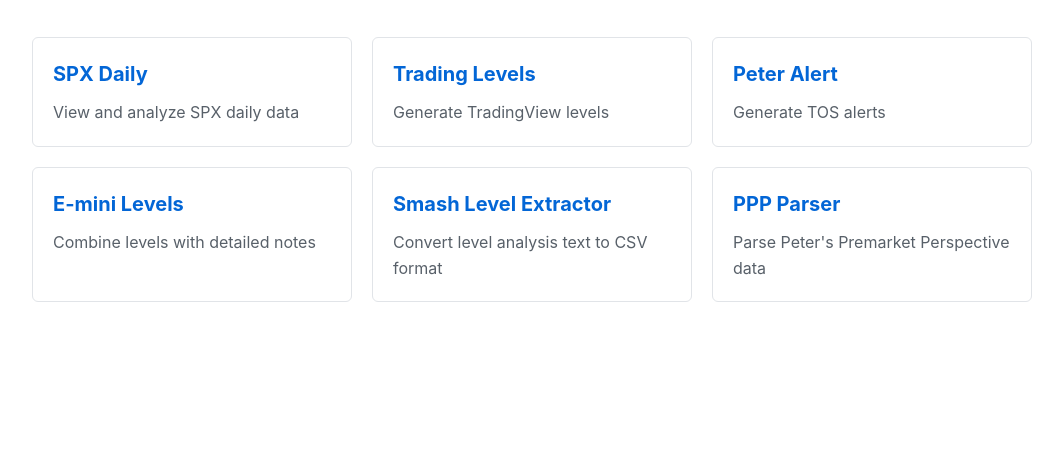
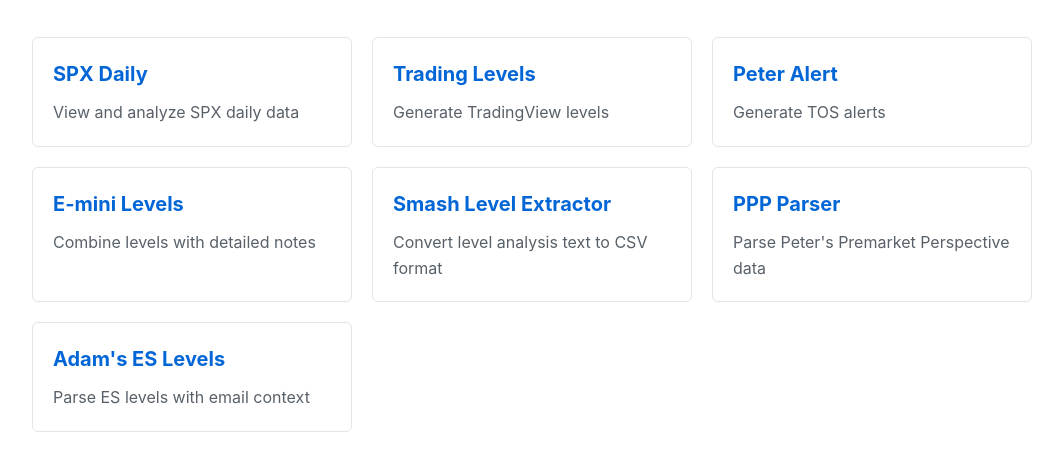
Before and after one commit to onlyspx/onlyspx.github.io, a plain HTML site: page index.html in a window 1280 px wide. Shown: the part 169-640 px from the top of the page, without its empty margins (108-1171 px from the left). Drawn offline with Linux system fonts and the light colour scheme.

Commit message:
Add Adam's ES Levels Parser link to main index

```diff
--- a/index.html
+++ b/index.html
@@ -39,6 +39,10 @@
                     <h2>PPP Parser</h2>
                     <p>Parse Peter's Premarket Perspective data</p>
                 </a>
+                <a href="adam-levels/index.html" class="tool-card">
+                    <h2>Adam's ES Levels</h2>
+                    <p>Parse ES levels with email context</p>
+                </a>
             </div>
         </main>
     </div>
```
